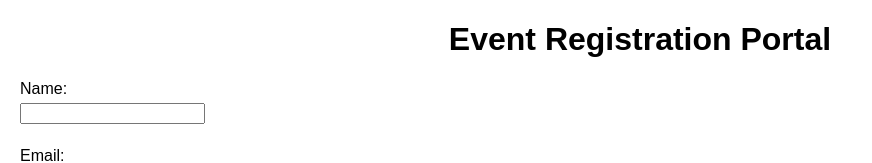
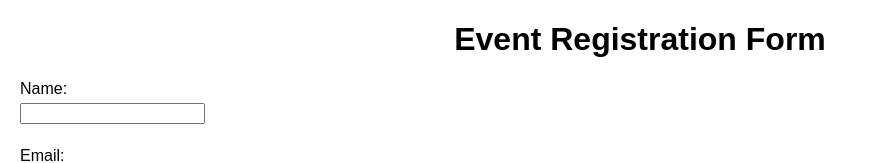
Before and after one commit to GabyJT/Simple-Event-Registration-Portal, a plain HTML site: page index.html in a window 1280 px wide. Shown: the top 163 px of the page, without its empty margins (0-872 px from the left). Drawn offline with Linux system fonts and the light colour scheme.

Commit message:
Update index.html

```diff
--- a/index.html
+++ b/index.html
@@ -4,7 +4,7 @@
 <head>
     <meta charset="UTF-8">
     <meta name="viewport" content="width=device-width, initial-scale=1.0">
-    <title>Event Registration Portal</title>
+    <title>Event Registration Form</title>
     <style>
         body {
             font-family: Arial, sans-serif;
@@ -26,7 +26,7 @@
     </style>
 </head>
 <body>
-    <h1>Event Registration Portal</h1>
+    <h1>Event Registration Form</h1>
     <!-- Registration Form -->
     <form id="registrationForm">
         <label for="name">Name:</label>
```
